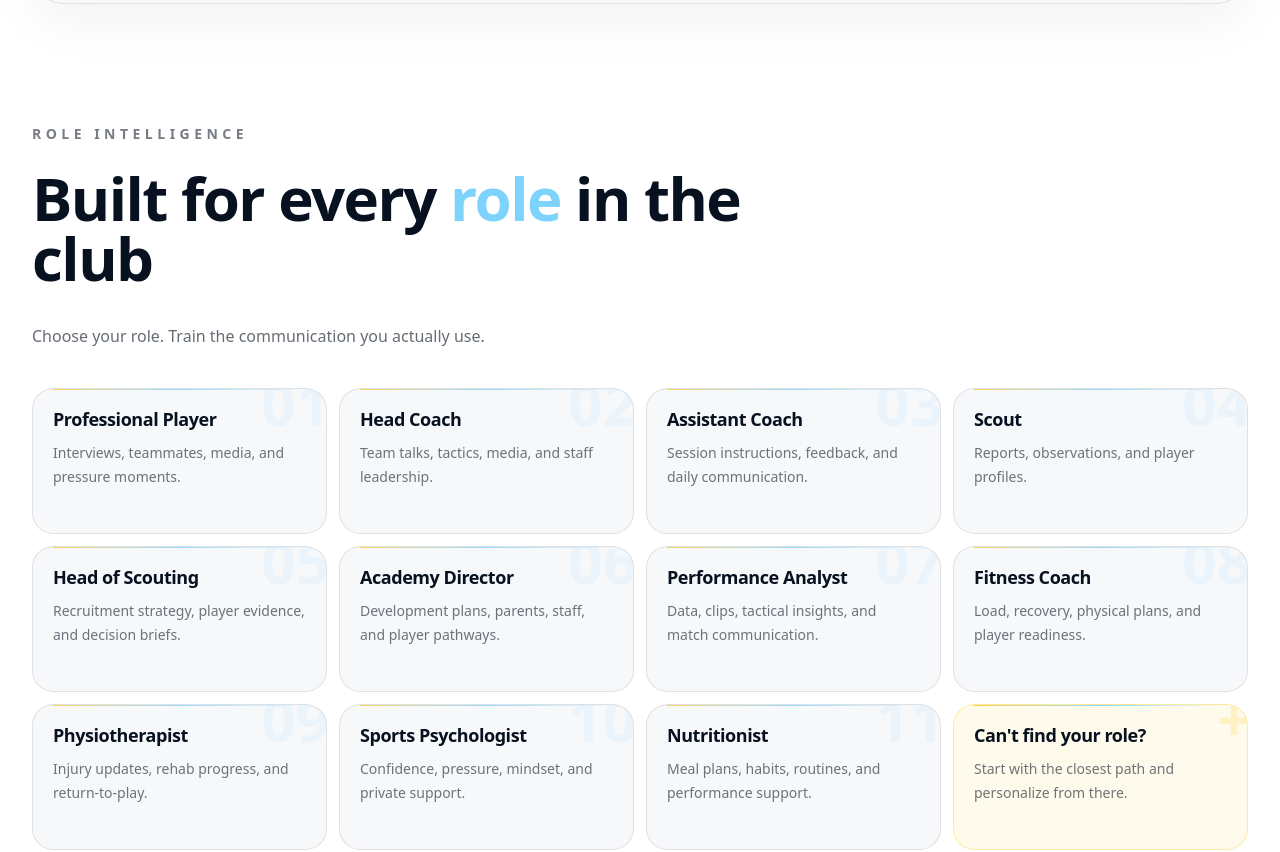
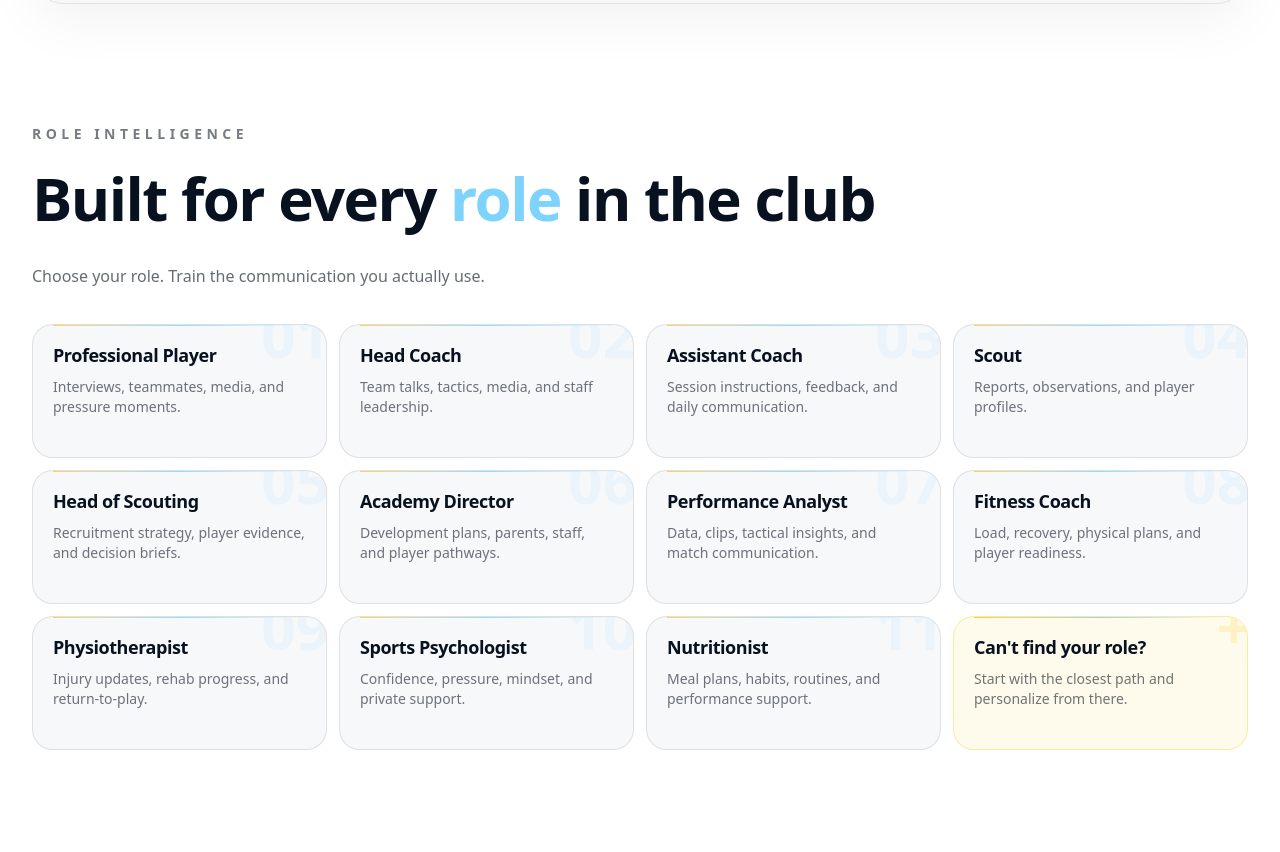
Before and after one commit to feifootball/fei-platform, a Next.js app: page / in a window 1280 px wide. Shown: the part 1328-2180 px from the top of the page. Built offline with nearby package versions, Linux system fonts and the light colour scheme.

Commit message:
Restore roles card design and compact height

```diff
--- a/app/page.tsx
+++ b/app/page.tsx
@@ -1,5 +1,4 @@
 'use client';
-import Link from "next/link";
 
 import { useState, useEffect } from "react";
 import { Navbar } from "@/components/Navbar";
@@ -349,12 +348,12 @@ export default function Home() {
 
       <section id="roles" className="scroll-mt-28 bg-white px-5 py-10 sm:px-8 sm:py-12">
         <div className="mx-auto max-w-7xl">
-          <div className="max-w-3xl">
+          <div className="max-w-6xl">
             <p className="text-sm font-black uppercase tracking-[0.32em] text-fei-bg/55">
               {lang === "en" ? "ROLE INTELLIGENCE" : "INTELIGENCIA POR ROL"}
             </p>
 
-            <h2 className="mt-6 text-4xl font-black tracking-tight text-fei-bg sm:text-5xl lg:text-6xl">
+            <h2 className="mt-6 text-4xl font-black tracking-tight text-fei-bg sm:text-5xl lg:whitespace-nowrap lg:text-6xl">
               {lang === "en" ? (
                 <>
                   Built for every <span className="text-fei-sky">role</span> in the club
@@ -373,7 +372,7 @@ export default function Home() {
             </p>
           </div>
 
-          <div className="mt-9 grid gap-3 sm:grid-cols-2 lg:grid-cols-4">
+          <div className="mt-8 grid gap-3 sm:grid-cols-2 lg:grid-cols-4">
             {[
               {
                 number: "01",
@@ -436,7 +435,7 @@ export default function Home() {
                 role: "Physiotherapist",
                 description: lang === "en"
                   ? "Injury updates, rehab progress, and return-to-play."
-                  : "Lesiones, progreso de rehabilitación y retorno al juego.",
+                  : "Lesiones, rehabilitación y retorno al juego.",
               },
               {
                 number: "10",
@@ -453,12 +452,12 @@ export default function Home() {
                   : "Planes, hábitos, rutinas y apoyo al rendimiento.",
               },
             ].map((item) => (
-              <Link
+              <a
                 key={item.role}
                 href={`/register?role=${encodeURIComponent(item.role)}`}
-                className="group relative min-h-[118px] overflow-hidden rounded-[1.35rem] border border-fei-bg/10 bg-[#F7F8FA] px-5 py-4 transition duration-300 hover:-translate-y-0.5 hover:border-fei-sky/35 hover:bg-white hover:shadow-[0_18px_45px_rgba(7,17,31,0.07)]"
+                className="group relative min-h-[108px] overflow-hidden rounded-[1.3rem] border border-fei-bg/10 bg-[#F7F8FA] px-5 py-4 transition duration-300 hover:-translate-y-0.5 hover:border-fei-sky/35 hover:bg-white hover:shadow-[0_18px_45px_rgba(7,17,31,0.07)]"
               >
-                <span className="pointer-events-none absolute -right-1 -top-4 text-6xl font-black leading-none text-fei-sky/[0.10] transition duration-300 group-hover:text-fei-yellow/[0.18]">
+                <span className="pointer-events-none absolute -right-1 -top-5 text-6xl font-black leading-none text-fei-sky/[0.10] transition duration-300 group-hover:text-fei-yellow/[0.18]">
                   {item.number}
                 </span>
 
@@ -469,22 +468,22 @@ export default function Home() {
                     {item.role}
                   </h3>
 
-                  <p className="mt-2 max-w-[18rem] text-sm leading-6 text-fei-bg/58">
+                  <p className="mt-2 max-w-[18rem] text-sm leading-5 text-fei-bg/58">
                     {item.description}
                   </p>
 
-                  <p className="mt-3 text-xs font-bold uppercase tracking-[0.14em] text-fei-sky opacity-0 transition duration-300 group-hover:opacity-100">
+                  <p className="mt-2 text-xs font-bold uppercase tracking-[0.14em] text-fei-sky opacity-0 transition duration-300 group-hover:opacity-100">
                     Register now →
                   </p>
                 </div>
-              </Link>
+              </a>
             ))}
 
-            <Link
+            <a
               href="/register"
-              className="group relative min-h-[118px] overflow-hidden rounded-[1.35rem] border border-fei-yellow/35 bg-fei-yellow/[0.08] px-5 py-4 transition duration-300 hover:-translate-y-0.5 hover:bg-fei-yellow/15 hover:shadow-[0_18px_45px_rgba(250,204,21,0.12)]"
+              className="group relative min-h-[108px] overflow-hidden rounded-[1.3rem] border border-fei-yellow/35 bg-fei-yellow/[0.08] px-5 py-4 transition duration-300 hover:-translate-y-0.5 hover:bg-fei-yellow/15 hover:shadow-[0_18px_45px_rgba(250,204,21,0.12)]"
             >
-              <span className="pointer-events-none absolute -right-1 -top-4 text-6xl font-black leading-none text-fei-yellow/[0.18]">
+              <span className="pointer-events-none absolute -right-1 -top-5 text-6xl font-black leading-none text-fei-yellow/[0.18]">
                 +
               </span>
 
@@ -495,17 +494,17 @@ export default function Home() {
                   {lang === "en" ? "Can't find your role?" : "¿No encuentras tu rol?"}
                 </h3>
 
-                <p className="mt-2 max-w-[18rem] text-sm leading-6 text-fei-bg/58">
+                <p className="mt-2 max-w-[18rem] text-sm leading-5 text-fei-bg/58">
                   {lang === "en"
                     ? "Start with the closest path and personalize from there."
                     : "Empieza con la ruta más cercana y personaliza desde ahí."}
                 </p>
 
-                <p className="mt-3 text-xs font-bold uppercase tracking-[0.14em] text-fei-bg opacity-0 transition duration-300 group-hover:opacity-100">
+                <p className="mt-2 text-xs font-bold uppercase tracking-[0.14em] text-fei-bg opacity-0 transition duration-300 group-hover:opacity-100">
                   Register now →
                 </p>
               </div>
-            </Link>
+            </a>
           </div>
         </div>
       </section>
```
